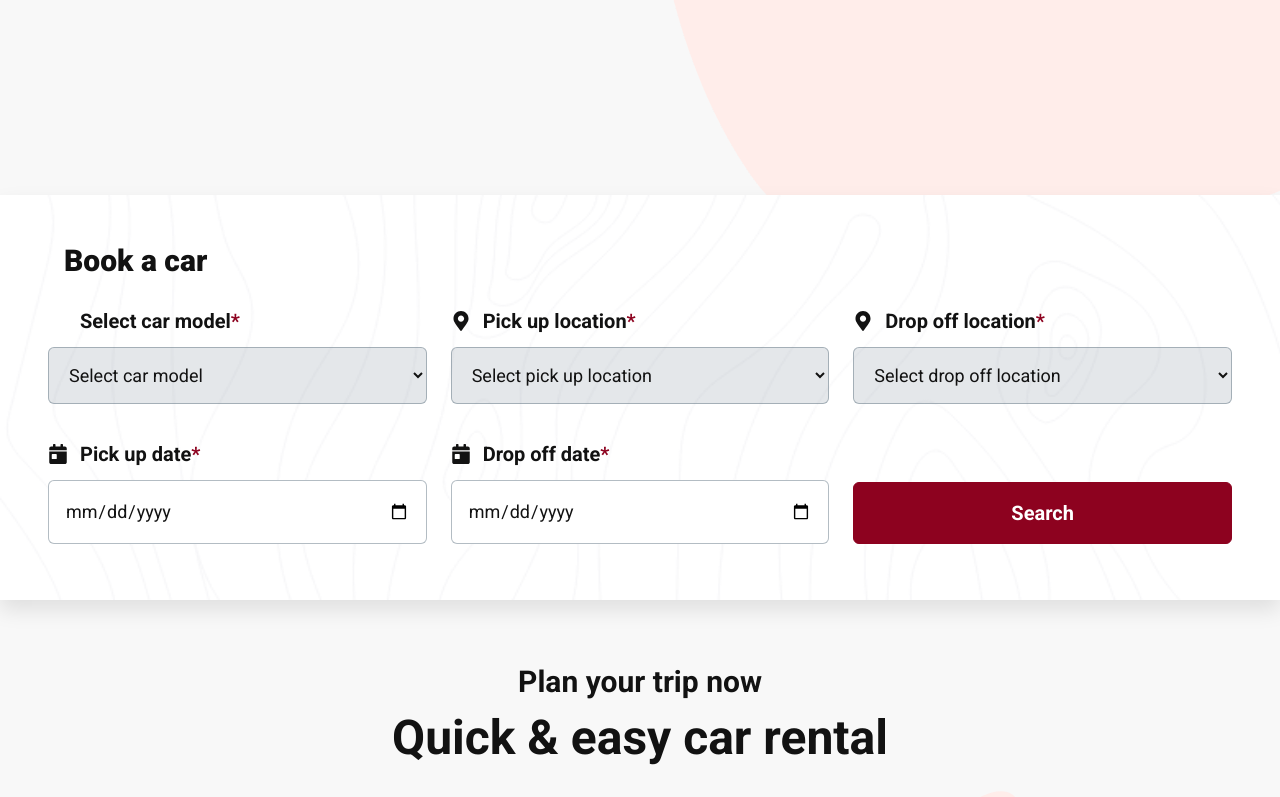
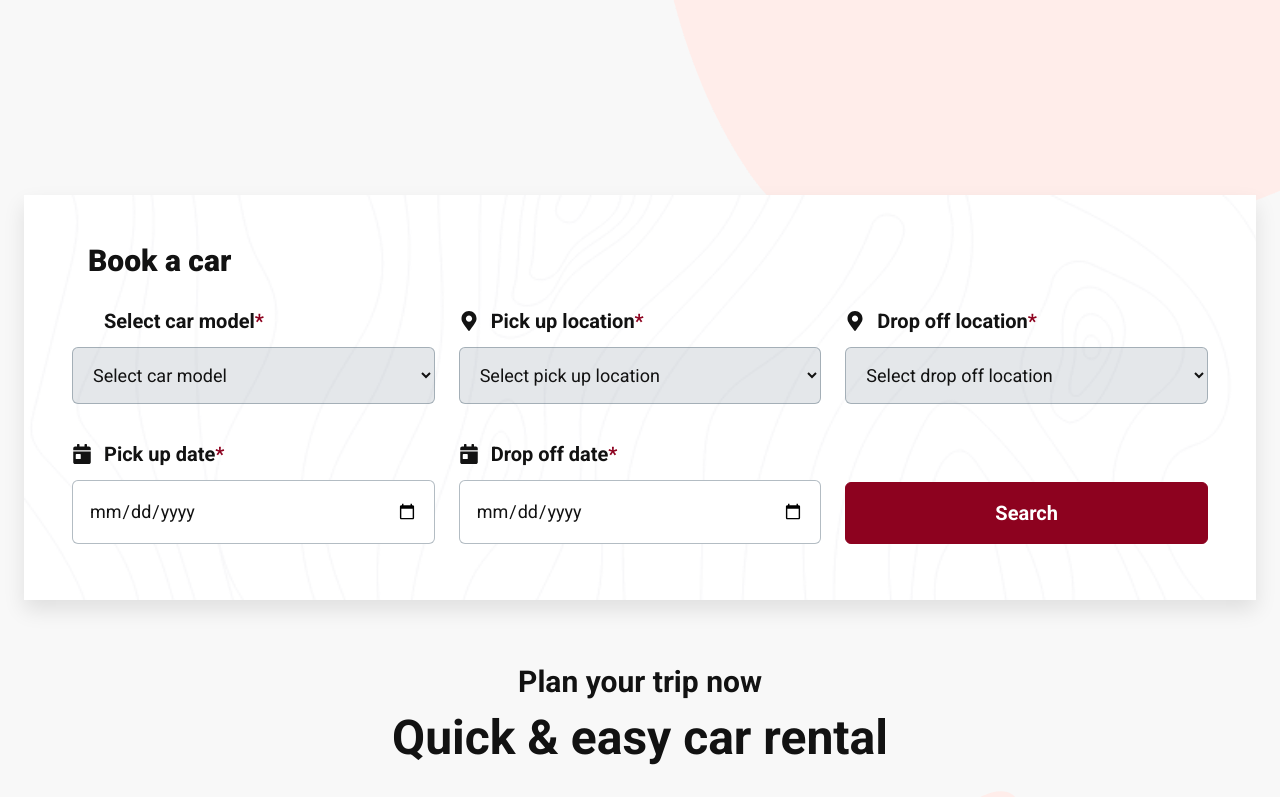
Before and after one commit to AlexMagargiu/Car-Rentals, a React (Vite) app: page /home in a window 1280 px wide. Shown: the part 605-1402 px from the top of the page. Built offline with nearby package versions, Linux system fonts and the light colour scheme; some icons are missing.

Commit message:
Make the padding display correctly

```diff
--- a/src/components/BookCar.jsx
+++ b/src/components/BookCar.jsx
@@ -60,8 +60,9 @@ export default function BookCar() {
   }
 
   return (
-    <section
-      className="flex flex-col text-lg p-4 bg-white shadow-[0_10px_20px_0_rgba(0,0,0,.1);] md:z-50 md:relative sm:pt-8 sm:pb-14 sm:px-12 max-w-screen-xl mx-auto px-6"
+    <section className="max-w-screen-xl mx-auto px-6">
+      <div
+        className="flex flex-col text-lg p-4 bg-white shadow-[0_10px_20px_0_rgba(0,0,0,.1);] md:z-50 md:relative sm:pt-8 sm:pb-14 sm:px-12"
         style={backgroundImage}
       >
         <h2 className="font-extrabold text-2xl p-4 md:text-3xl">Book a car</h2>
@@ -133,6 +134,7 @@ export default function BookCar() {
             Search
           </button>
         </form>
+      </div>
     </section>
   );
 }
```
Lines whose indentation alone changed are shown as unchanged.
